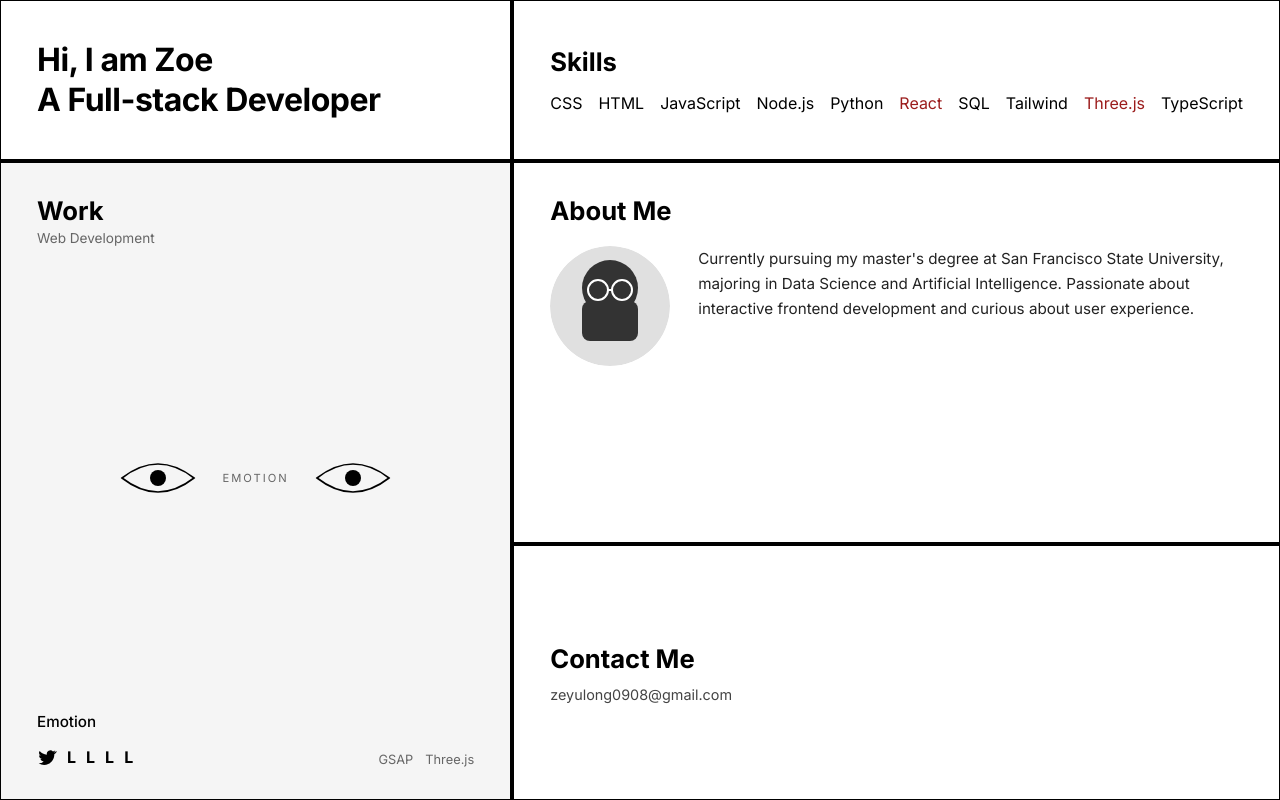
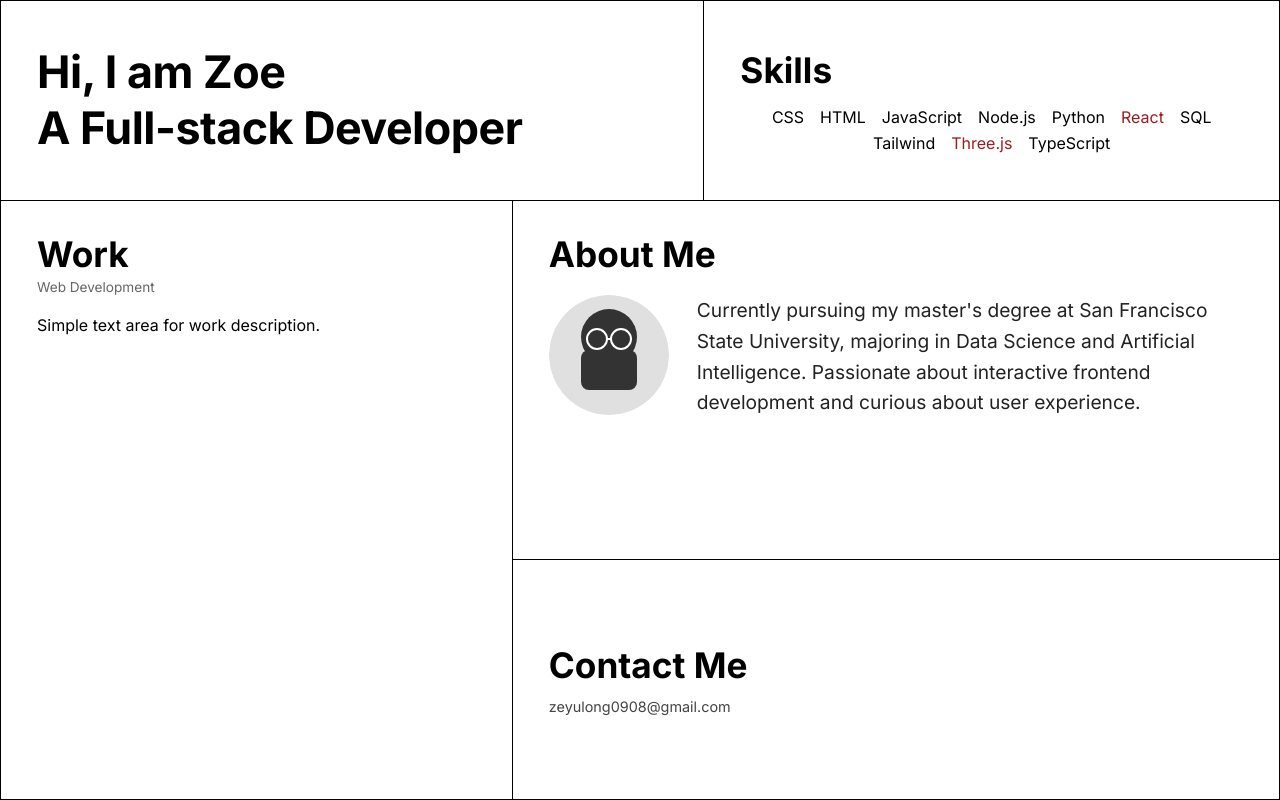
Before and after one commit to ansonk4/ansonk4.github.io, a Next.js app: page / in a window 1280 px wide. Built offline with nearby package versions, Linux system fonts and the light colour scheme.

Commit message:
increase font sizes and simplify work section layout

```diff
--- a/app/components/SplitPane.js
+++ b/app/components/SplitPane.js
@@ -115,12 +115,12 @@ export default function SplitPane({
         zIndex: 10,
         ...(isHorizontal
             ? {
-                width: "2px",
+                width: "1px",
                 cursor: "col-resize",
                 height: "100%",
             }
             : {
-                height: "2px",
+                height: "1px",
                 cursor: "row-resize",
                 width: "100%",
             }),
--- a/app/globals.css
+++ b/app/globals.css
@@ -29,7 +29,6 @@ body {
   overflow: hidden;
   width: 100%;
   height: 100%;
-  border: 1px solid #000;
 }
 
 /* ===== INTRO — top left ===== */
@@ -39,7 +38,7 @@ body {
 }
 
 .cell-intro h1 {
-  font-size: clamp(1.4rem, 2.5vw, 2.4rem);
+  font-size: clamp(1.8rem, 3.5vw, 3.2rem);
   font-weight: 700;
   line-height: 1.25;
   letter-spacing: -0.5px;
@@ -53,7 +52,7 @@ body {
 }
 
 .cell-skills h2 {
-  font-size: 1.6rem;
+  font-size: 2.2rem;
   font-weight: 700;
   margin-bottom: 16px;
 }
@@ -79,12 +78,11 @@ body {
 .cell-work {
   display: flex;
   flex-direction: column;
-  justify-content: space-between;
-  background: #f5f5f5;
+  background: #ffffff;
 }
 
 .work-header h2 {
-  font-size: 1.6rem;
+  font-size: 2.2rem;
   font-weight: 700;
   margin-bottom: 4px;
 }
@@ -157,7 +155,7 @@ body {
 }
 
 .cell-about h2 {
-  font-size: 1.6rem;
+  font-size: 2.2rem;
   font-weight: 700;
   margin-bottom: 20px;
 }
@@ -177,8 +175,8 @@ body {
 }
 
 .about-text {
-  font-size: 0.95rem;
-  line-height: 1.65;
+  font-size: 1.2rem;
+  line-height: 1.6;
   color: #222;
 }
 
@@ -190,7 +188,7 @@ body {
 }
 
 .cell-contact h2 {
-  font-size: 1.6rem;
+  font-size: 2.2rem;
   font-weight: 700;
   margin-bottom: 12px;
 }
--- a/app/page.js
+++ b/app/page.js
@@ -4,11 +4,11 @@ import SplitPane from "./components/SplitPane";
 
 export default function Home() {
   return (
-    <div style={{ width: "100vw", height: "100vh", minHeight: "600px" }}>
+    <div style={{ width: "100vw", height: "100vh", minHeight: "600px", border: "1px solid #000" }}>
       {/* Outer split: top row vs bottom section */}
-      <SplitPane direction="vertical" defaultSplit={20}>
+      <SplitPane direction="vertical" defaultSplit={25}>
         {/* ===== TOP ROW ===== */}
-        <SplitPane direction="horizontal" defaultSplit={40}>
+        <SplitPane direction="horizontal" defaultSplit={55}>
           {/* Intro */}
           <div className="bento-cell cell-intro">
             <h1>
@@ -40,67 +40,10 @@ export default function Home() {
         <SplitPane direction="horizontal" defaultSplit={40}>
           {/* Work — left side */}
           <div className="bento-cell cell-work">
-            <div className="work-header">
-              <h2>Work</h2>
-              <p>Web Development</p>
-            </div>
-
-            <div className="work-illustration">
-              <svg
-                className="eye"
-                viewBox="0 0 100 50"
-                xmlns="http://www.w3.org/2000/svg"
-              >
-                <path
-                  d="M5 25 Q50 -10 95 25 Q50 60 5 25Z"
-                  fill="none"
-                  stroke="#000"
-                  strokeWidth="2"
-                />
-                <circle cx="50" cy="25" r="10" fill="#000" />
-              </svg>
-
-              <span className="emotion-label">Emotion</span>
-
-              <svg
-                className="eye"
-                viewBox="0 0 100 50"
-                xmlns="http://www.w3.org/2000/svg"
-              >
-                <path
-                  d="M5 25 Q50 -10 95 25 Q50 60 5 25Z"
-                  fill="none"
-                  stroke="#000"
-                  strokeWidth="2"
-                />
-                <circle cx="50" cy="25" r="10" fill="#000" />
-              </svg>
-            </div>
-
-            <div className="work-footer">
-              <div>
-                <span className="project-name">Emotion</span>
-                <div className="social-icons">
-                  <a href="#" aria-label="Twitter">
-                    <svg
-                      width="20"
-                      height="20"
-                      viewBox="0 0 24 24"
-                      fill="currentColor"
-                    >
-                      <path d="M22.46 6c-.77.35-1.6.58-2.46.69a4.3 4.3 0 001.88-2.38 8.59 8.59 0 01-2.72 1.04 4.28 4.28 0 00-7.32 3.91A12.16 12.16 0 013.16 4.86a4.28 4.28 0 001.33 5.71 4.24 4.24 0 01-1.94-.54v.05a4.28 4.28 0 003.43 4.19 4.27 4.27 0 01-1.93.07 4.29 4.29 0 004 2.98A8.59 8.59 0 012 19.54a12.13 12.13 0 006.56 1.92c7.88 0 12.2-6.53 12.2-12.2l-.01-.56A8.72 8.72 0 0024 5.06a8.56 8.56 0 01-2.54.7z" />
-                    </svg>
-                  </a>
-                  <a href="#" aria-label="Link 1" style={{ fontWeight: 700, fontSize: "1rem" }}>L</a>
-                  <a href="#" aria-label="Link 2" style={{ fontWeight: 700, fontSize: "1rem" }}>L</a>
-                  <a href="#" aria-label="Link 3" style={{ fontWeight: 700, fontSize: "1rem" }}>L</a>
-                  <a href="#" aria-label="Link 4" style={{ fontWeight: 700, fontSize: "1rem" }}>L</a>
-                </div>
-              </div>
-              <div className="tech-tags">
-                <span>GSAP</span>
-                <span>Three.js</span>
-              </div>
+            <h2 style={{ fontSize: "2.2rem", fontWeight: 700, marginBottom: "4px" }}>Work</h2>
+            <p style={{ fontSize: "0.85rem", color: "#666" }}>Web Development</p>
+            <div style={{ marginTop: "20px" }}>
+              <p>Simple text area for work description.</p>
             </div>
           </div>
 
```
